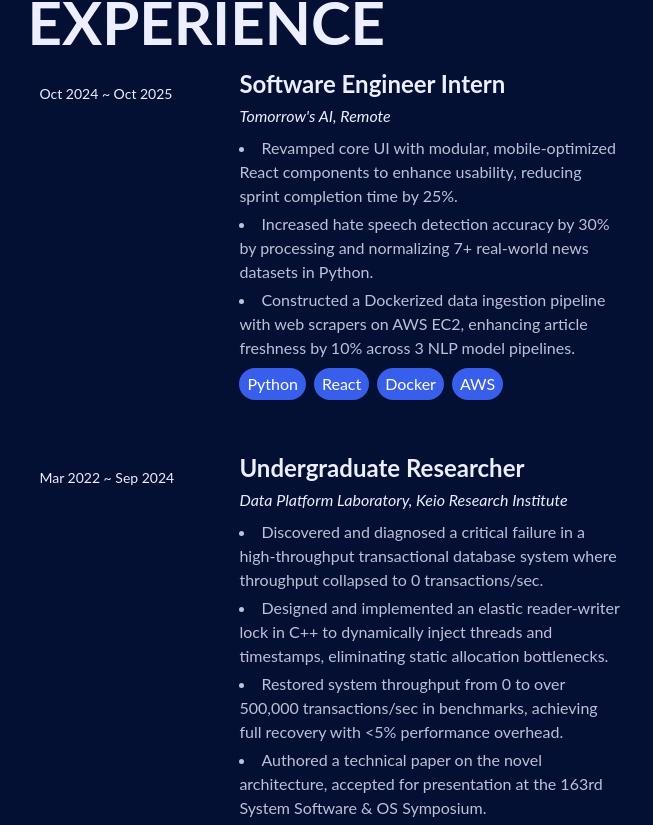
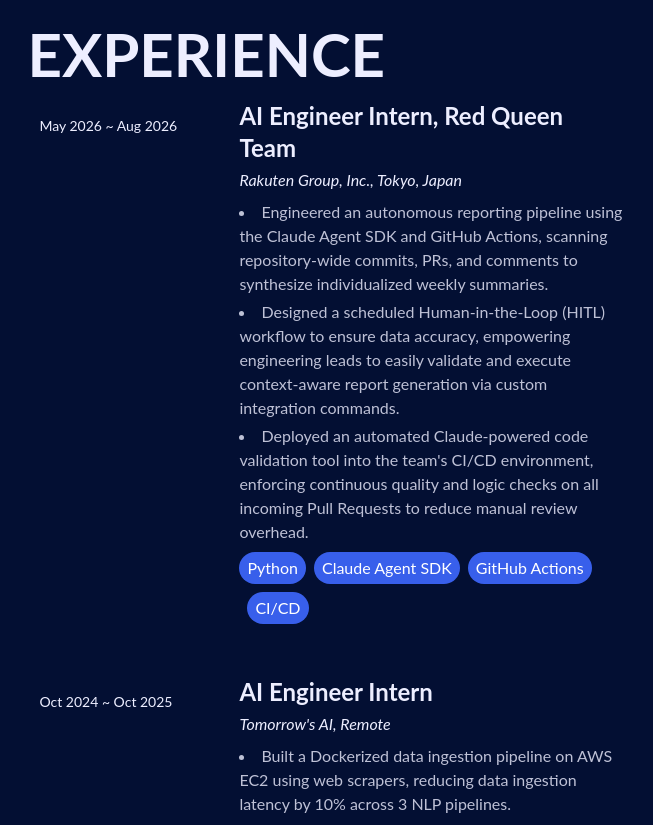
Before and after one commit to Ryuichi-Yamafuji-Lun/Portfolio, a React (Create React App) app: page / in a window 1280 px wide. Shown: the part 676-1501 px from the top of the page, without its empty margins (564-1217 px from the left). Built offline with nearby package versions, Linux system fonts and the light colour scheme.

Commit message:
Update portfolio website

```diff
--- a/src/pages/About.jsx
+++ b/src/pages/About.jsx
@@ -1,4 +1,3 @@
-
 const About = () => {
   return (
     <div name="about" className="w-full font-lato">
@@ -6,9 +5,8 @@
         <div className="grid grid-cols-1 lg:grid-cols-2">
           <div className="md:col-span-2">
             <div className="max-w-4xl px-4 mt-20 md:mt-20 text-line-white">
-              {/*<p className="text-3xl text-line-white font-bold pb-5 text-center sm:text-6xl lg:text-left">ABOUT ME</p>*/}
               <p className="text-2xl">
-                Hi, I’m Ryuichi Lun, an AI-focused Computer Science Master's student at University of Southern California. My expertise lies at the intersection of AI/ML solutions and high-performance systems. I leveraged low-level systems knowledge to design a C++ concurrency lock that restored a database's throughput from 0 to over 500,000 transactions/sec. I now apply this systems rigor to building and scaling end-to-end AI applications, such as the full-stack melanoma screening tool, MediSkinAI, where I achieved 91% model accuracy and engineered a conversational AI agent. I am actively seeking challenging AI Engineer or Backend Engineer roles where I can build reliable, intelligent systems.
+                Hi, I’m Ryuichi Lun, an AI-focused Computer Science Master's student at the University of Southern California and currently an AI Engineer Intern at Rakuten Group's AI Center of Excellence. My expertise lies at the intersection of AI/ML solutions and high-performance systems. I leveraged low-level systems knowledge to design a C++ concurrency lock that restored a database's throughput from 0 to over 500,000 transactions/sec. I now apply this systems rigor to building and scaling end-to-end AI applications, such as the full-stack melanoma screening tool, MediSkinAI, where I achieved 91% model accuracy and engineered a conversational AI agent. I am actively seeking challenging AI Engineer or Backend Engineer roles where I can build reliable, intelligent systems.
               </p>
               <div className="pt-4">
                 <p className="pb-2">Technologies:</p>
--- a/src/pages/Experience.jsx
+++ b/src/pages/Experience.jsx
@@ -1,12 +1,27 @@
 import { AiOutlineArrowRight } from "react-icons/ai";
-
 import { ExperienceCard } from "../components/ExperienceCard";
 
 const Experience = () => {
 
   const experiences = [
     {
-      title: "Software Engineer Intern",
+      title: "AI Engineer Intern, Red Queen Team",
+      company: "Rakuten Group, Inc., Tokyo, Japan",
+      date: "May 2026 ~ Aug 2026",
+      technologies: [
+        { lang: "Python" },
+        { lang: "Claude Agent SDK" },
+        { lang: "GitHub Actions" },
+        { lang: "CI/CD" },
+      ],
+      description: [
+        "Engineered an autonomous reporting pipeline using the Claude Agent SDK and GitHub Actions, scanning repository-wide commits, PRs, and comments to synthesize individualized weekly summaries.",
+        "Designed a scheduled Human-in-the-Loop (HITL) workflow to ensure data accuracy, empowering engineering leads to easily validate and execute context-aware report generation via custom integration commands.",
+        "Deployed an automated Claude-powered code validation tool into the team's CI/CD environment, enforcing continuous quality and logic checks on all incoming Pull Requests to reduce manual review overhead."
+      ],
+    },
+    {
+      title: "AI Engineer Intern",
       company: "Tomorrow's AI, Remote",
       date: "Oct 2024 ~ Oct 2025",
       technologies: [
@@ -16,13 +31,13 @@
         { lang: "AWS" },
       ],
       description: [
-        "Revamped core UI with modular, mobile-optimized React components to enhance usability, reducing sprint completion time by 25%.",
-        "Increased hate speech detection accuracy by 30% by processing and normalizing 7+ real-world news datasets in Python.",
-        "Constructed a Dockerized data ingestion pipeline with web scrapers on AWS EC2, enhancing article freshness by 10% across 3 NLP model pipelines."
+        "Built a Dockerized data ingestion pipeline on AWS EC2 using web scrapers, reducing data ingestion latency by 10% across 3 NLP pipelines.",
+        "Boosted hate speech detection accuracy by 30% by processing and normalizing 7+ real-world news datasets in Python, successfully mitigating linguistic bias across core NLP models.",
+        "Revamped the core web interface with modular, mobile-optimized React components to enhance platform usability, reducing engineering sprint completion times by 25%."
       ],
     },
     {
-      title: "Undergraduate Researcher",
+      title: "Systems Research Engineer",
       company: "Data Platform Laboratory, Keio Research Institute",
       date: "Mar 2022 ~ Sep 2024",
       technologies: [
@@ -30,10 +45,9 @@
         { lang: "C" },
       ],
       description: [
-        "Discovered and diagnosed a critical failure in a high-throughput transactional database system where throughput collapsed to 0 transactions/sec.",
-        "Designed and implemented an elastic reader-writer lock in C++ to dynamically inject threads and timestamps, eliminating static allocation bottlenecks.",
-        "Restored system throughput from 0 to over 500,000 transactions/sec in benchmarks, achieving full recovery with <5% performance overhead.",
-        "Authored a technical paper on the novel architecture, accepted for presentation at the 163rd System Software & OS Symposium."
+        "Restored database throughput from 0 to 500,000+ TPS by diagnosing a critical multicore contention failure and engineering a custom elastic reader-writer lock in C++.",
+        "Achieved recovery with <5% performance overhead by eliminating static allocation bottlenecks through dynamic thread/timestamp injection.",
+        "Benchmarked high-performance architecture across multi-core Linux environments, stress-testing hardware concurrency and data throughput to validate scalable infrastructure for compute-intensive processing pipelines."
       ],
     },
     {
@@ -97,7 +111,7 @@
           <a
             className="group resume-button flex items-center"
             aria-label="View Full Résumé"
-            href="https://docs.google.com/document/d/1LsHdHDT1QlYNuUpqcHDuX9iiHpufoeJY6G4o7vQz6IA/edit?usp=sharing"
+            href="YOUR_UPDATED_RESUME_LINK_HERE"
             target="_blank"
             rel="noopener noreferrer"
           >
--- a/src/pages/Project.jsx
+++ b/src/pages/Project.jsx
@@ -1,10 +1,28 @@
 import MediSkinAI from "../assets/image/MediSkinAI/MediSkinAI.png";
 import MaigoGame from "../assets/image/Maigo/MaigoInGame.png";
 import ProjectCard from "../components/ProjectCard";
-import TetrisAI from "../assets/image/TetrisLM/TetrisLM.png"
+import TetrisAI from "../assets/image/TetrisLM/TetrisLM.png";
 import DT from "../assets/image/FafnirDT/FafnirDT.png";
+import MIRROR from "../assets/image/MIRROR/MIRROR.png"
+
 const Project = () => {
   const projects = [
+    {
+      title: "MIRROR: Byzantine-Resilient LLM Multi-Agent Systems",
+      imageSrc: MIRROR,
+      technologies: [
+        { logo: "LLMs" },
+        { logo: "Multi-Agent" },
+        { logo: "Research" },
+      ],
+      description: [
+        "First-author publication currently under review for NeurIPS 2026 (Double Blind).",
+        "Architected a cryptographic defense framework for LLM multi-agent systems, reducing the attack success rate to 0%.",
+        "Completely bypassed the 35x API token overhead required by standard semantic defenses."
+      ],
+      websiteLink: "https://demo-nine-lemon-64.vercel.app/",
+      sourceCodeLink: "https://github.com/highphysicist/MIRROR-defense-for-aitm-mas",
+    },
     {
       title: "MediSkinAI: Melanoma Screening Agent",
       imageSrc: MediSkinAI,
@@ -34,7 +52,7 @@
         { logo: "LangGraph" },
       ],
       description: [
-        "Adapted LLM architecture for the **first head-to-head benchmarking** of Generative AI against Reinforcement Learning.",
+        "Adapted LLM architecture for the first head-to-head benchmarking of Generative AI against Reinforcement Learning.",
         "Devised a Chain-of-Thought (CoT) reasoning module (Gemini API) which improved survival rates by 8.2%.",
         "Trained a Deep Q-Network (DQN) policy to establish a high-performance baseline (approx. 600 reward).",
       ],
@@ -50,9 +68,9 @@
         { logo: "Research" },
       ],
       description: [
-        "Designed and implemented an elastic reader-writer lock in C++ to eliminate static allocation bottlenecks.",
+        "Proposed a novel elastic reader-writer lock architecture utilizing dynamic thread and timestamp injection to eliminate static allocation bottlenecks.",
         "Restored system throughput from 0 to 500,000+ transactions/sec in benchmarks.",
-        "Authored a technical paper accepted for presentation at the 163rd System Software & OS Symposium.",
+        "First-author technical paper accepted for presentation at the 163rd System Software & OS Symposium (2024).",
       ],
       websiteLink: "https://jglobal.jst.go.jp/en/detail?JGLOBAL_ID=202402231694286824",
       sourceCodeLink: "https://github.com/Ryuichi-Yamafuji-Lun/FafnirDT",
```
Also changed, not shown: src/assets/image/MIRROR/MIRROR.png (added).
